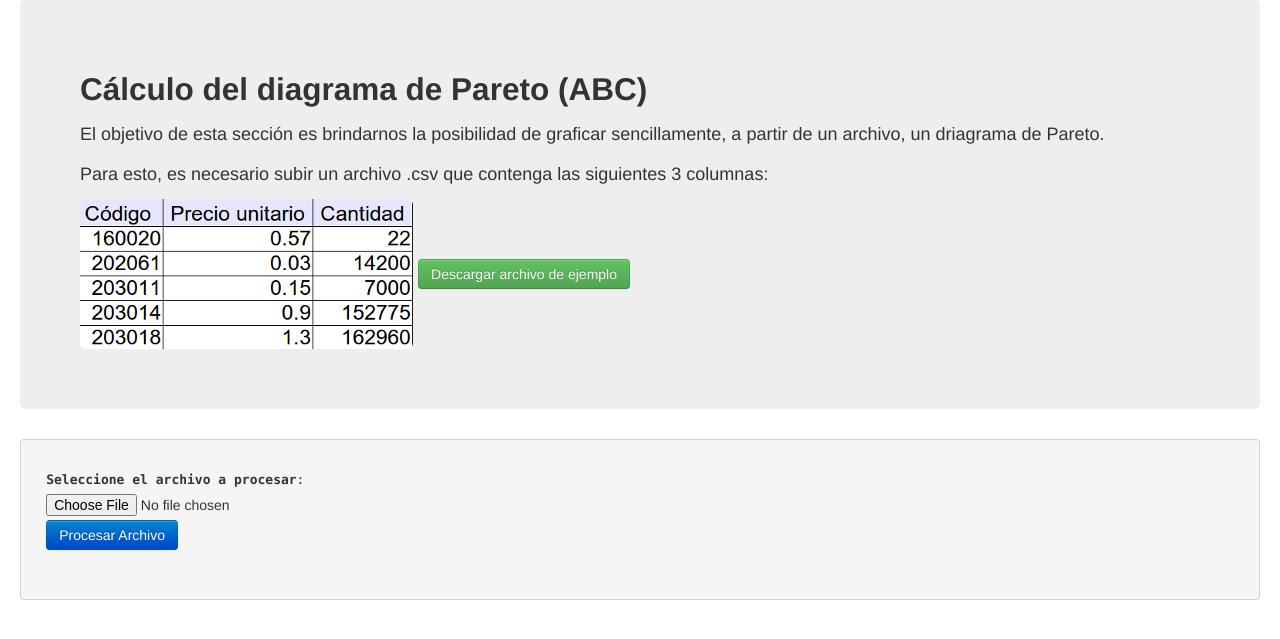
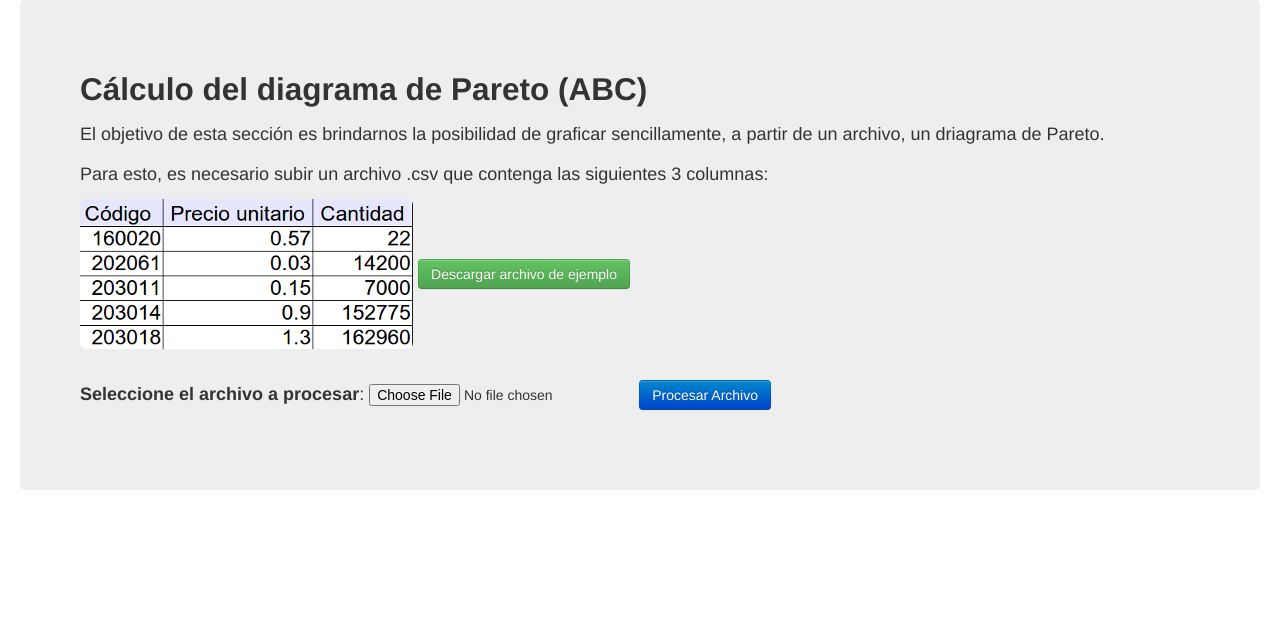
Before and after one commit to Abuelodelanada/calidad, a Flask app: page /abc in a window 1280 px wide. Shown: the part 123-762 px from the top of the page. Run offline with Flask 2, Linux system fonts and the light colour scheme; the visitor is signed in with stand-in values (Sample User, id 1); some libraries are stand-ins or nearby versions.

Commit message:
Seguimos tuneando ABC...

```diff
--- a/templates/abc.html
+++ b/templates/abc.html
@@ -7,13 +7,13 @@
   <p>Para esto, es necesario subir un archivo .csv que contenga las siguientes 3 columnas:</p>
   <img src="../static/img/ejemplo_csv.png" class="img-rounded">
   <a href="../abc_min.csv" class="btn btn-success"> Descargar archivo de ejemplo</a>
+  <br>
+  <br>
+  <form action="{{ url_for('abc_subir_archivo') }}" method="post" class="form-inline" enctype="multipart/form-data">
+    <strong>Seleccione el archivo a procesar</strong>:
+    <input type="file" title="Seleccionar archivo" name="archivo">
+    <input class="btn btn-primary" type="submit" value="Procesar Archivo">
+  </form>
 </div>
-<pre>
-<form action="{{ url_for('abc_subir_archivo') }}" method="post" class="form-inline" enctype="multipart/form-data">
-  <strong>Seleccione el archivo a procesar</strong>:
-  <input type="file" title="Seleccionar archivo" name="archivo">
-  <input class="btn btn-primary" type="submit" value="Procesar Archivo">
-</form>
-</pre>
   {% endif %}
 {% endblock %}
```
